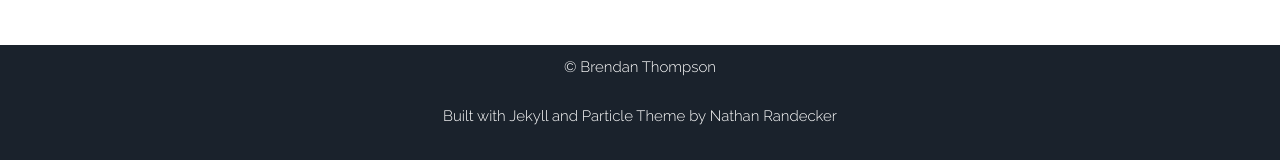
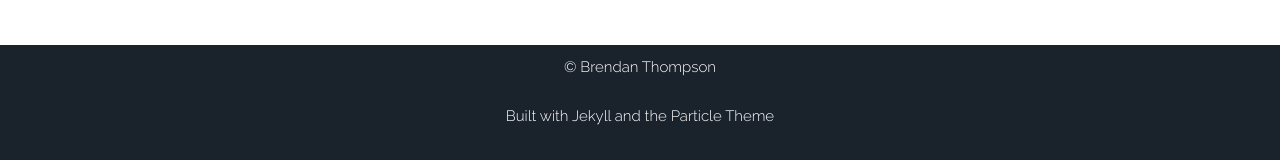
Before and after one commit to brenthompson2/brenthompson2.github.io, a Jekyll site: the page built from _posts/projects/2017-05-15-traffic_cop_hero.markdown, in a window 1280 px wide and 900 px high, scrolled down 1086 px. Shown: the part 737-897 px from the top of the window. Built offline with Jekyll 4.4.1, drawn with Linux system fonts in a browser that asks for light colours; nearby versions of some CDN libraries.

Commit message:
Simplified Scripts

```diff
--- a/_includes/footer.html
+++ b/_includes/footer.html
@@ -1,8 +1,4 @@
 <footer class="footer">
     <p>&copy; {{site.username}}</p>
-    <p>Built with Jekyll and Particle Theme by <a href="https://nrandecker.github.io">Nathan Randecker</a></p>
+    <p>Built with Jekyll and the <a href="https://github.com/nrandecker/particle">Particle Theme</a></p>
 </footer>
-<script src="//cdn.jsdelivr.net/particles.js/2.0.0/particles.min.js"></script>
-<script src="{{ "/assets/js/sweet-scroll.min.js" | prepend: site.baseurl }}"></script>
-<script src="{{ "/assets/js/main.js" | prepend: site.baseurl }}"></script>
-{% include google-analytics.html %}
--- a/_includes/header.html
+++ b/_includes/header.html
@@ -14,7 +14,7 @@
 
         <a aria-label="My Instagram" target="_blank" href="https://instagram.com/brenthompson2"><i class="icon fa fa-instagram" aria-hidden="true"></i></a>
 
-        <a aria-label="My Facebook" target="_blank" href="https://facebook.com/brendan.thompson.750"><i class="icon fa fa-facebook-square" aria-hidden="true"></i></a>
+        <!-- <a aria-label="My Facebook" target="_blank" href="https://facebook.com/brendan.thompson.750"><i class="icon fa fa-facebook-square" aria-hidden="true"></i></a> -->
         <!--
         <a aria-label="My Soundcloud" target="_blank" href="https://soundcloud.com/user-838554288"><i class="icon fa fa-soundcloud" aria-hidden="true"></i></a>
 
--- /dev/null
+++ b/_includes/scripts.html
@@ -0,0 +1,29 @@
+<!-- Particle Theme Scripts
+=================================================-->
+	<script src="//cdn.jsdelivr.net/particles.js/2.0.0/particles.min.js"></script>
+	<script src="{{ "/assets/js/sweet-scroll.min.js" | prepend: site.baseurl }}"></script>
+	<script src="{{ "/assets/js/main.js" | prepend: site.baseurl }}"></script>
+
+<!-- Flexslider Scripts
+=================================================-->
+	<!-- Google CDN Hosted jQuery  -->
+	<script src="//ajax.googleapis.com/ajax/libs/jquery/2.0.2/jquery.min.js"></script>
+	<!-- Flexslider Library  -->
+	<script src="/assets/js/flexslider/jquery.flexslider-min.js"></script>
+	<!-- Initialisation Code  -->
+	<script src="/assets/js/app.js"></script>
+
+<!-- Google Analytics JavaScript
+=================================================-->
+	<script type="text/javascript">
+	  var _gaq = _gaq || [];
+	  _gaq.push(['_setAccount', 'UA-110222789-1']);
+	  _gaq.push(['_setDomainName', 'brendev.co']);
+	  _gaq.push(['_trackPageview']);
+
+	  (function() {
+	    var ga = document.createElement('script'); ga.type = 'text/javascript'; ga.async = true;
+	    ga.src = ('https:' == document.location.protocol ? 'https://ssl' : 'http://www') + '.google-analytics.com/ga.js';
+	    var s = document.getElementsByTagName('script')[0]; s.parentNode.insertBefore(ga, s);
+	  })();
+	</script>
--- a/_layouts/page.html
+++ b/_layouts/page.html
@@ -9,8 +9,6 @@
 
     {% include footer.html %}
 
-    {% include flexslider-scripts-hardcoded.html %}
-
-    {% include google-analytics.html %}
+	{% include scripts.html %}
   </body>
 </html>
```
Also changed, not shown: _includes/google-analytics.html (deleted, +0 -16 lines).
